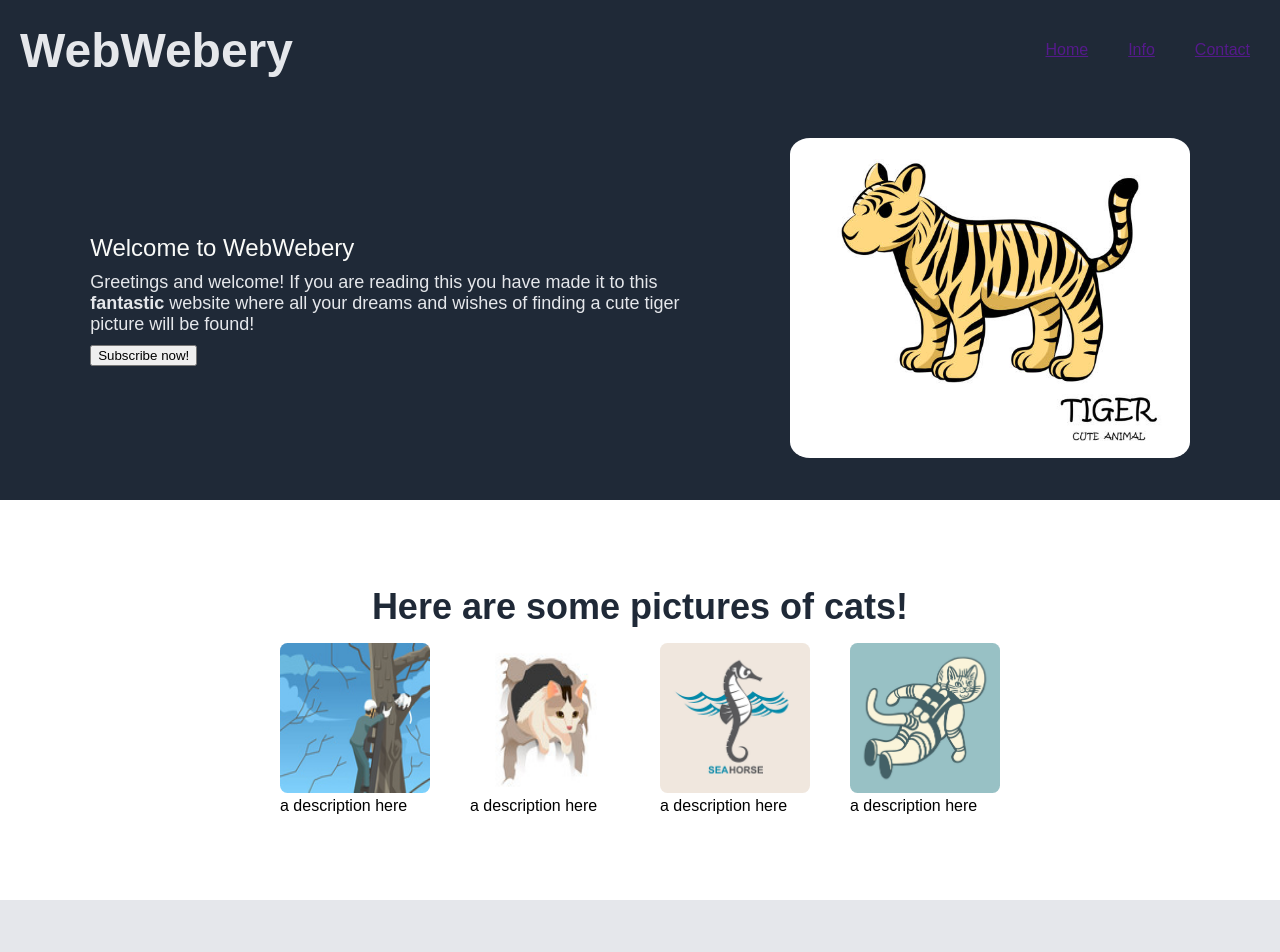
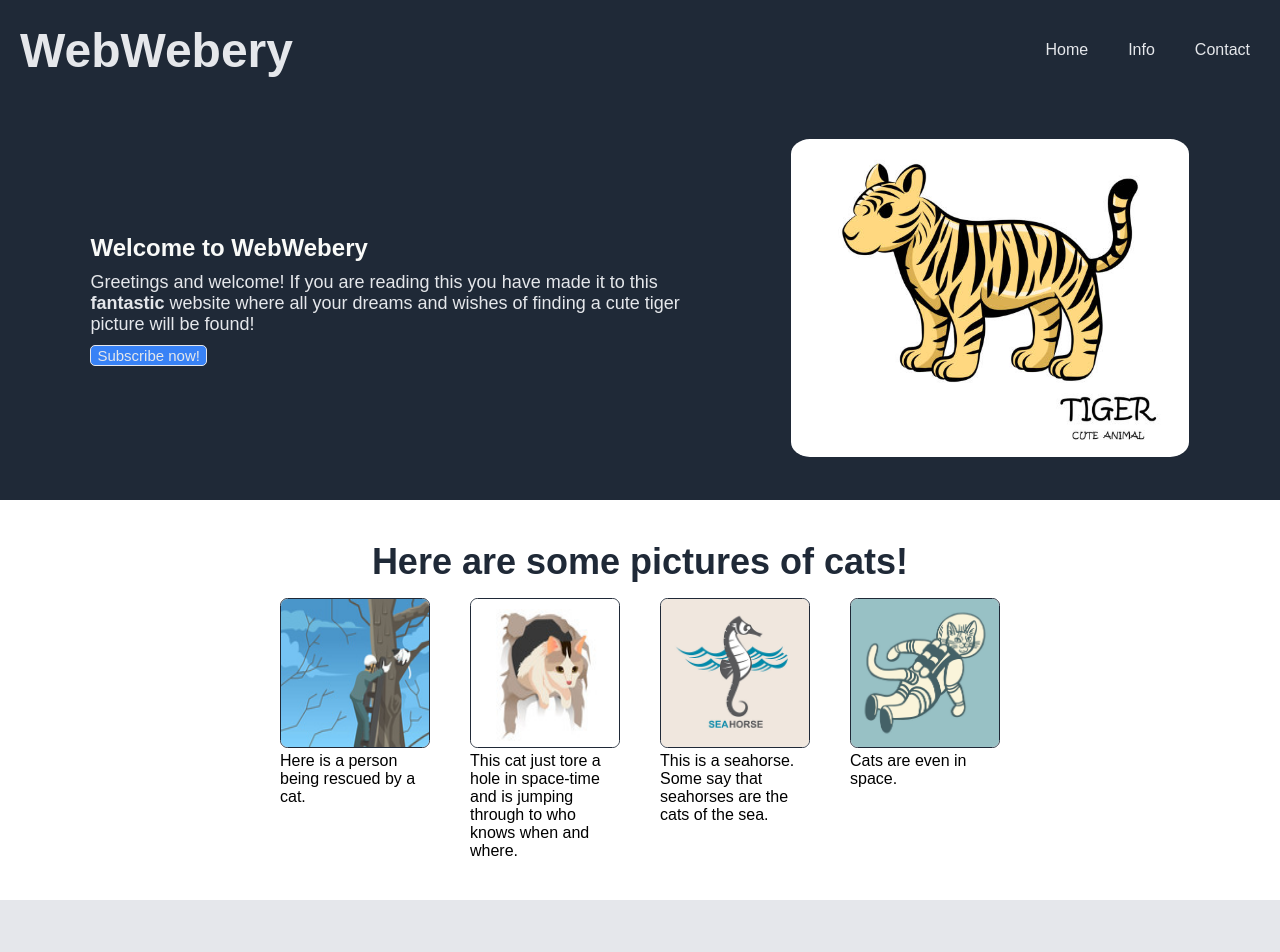
Before and after one commit to DaleBE/odinLandingpage, a plain HTML site: page index.html in a window 1280 px wide. Shown: the top 952 px of the page. Drawn offline with Linux system fonts and the light colour scheme.

Commit message:
working on some of the styling details

```diff
--- a/index.html
+++ b/index.html
@@ -11,9 +11,9 @@
     <header class="head">
         <div class="headLogo">WebWebery</div>
         <div class="headLinks">
-            <ul class="links"><a href="">Home</a></ul>
-            <ul class="links"><a href="">Info</a></ul>
-            <ul class="links"><a href="">Contact</a></ul>
+            <ul><a class="links" href="">Home</a></ul>
+            <ul><a class="links" href="">Info</a></ul>
+            <ul><a class="links" href="">Contact</a></ul>
         </div>
     </header>
     <main class="mainBox">
@@ -22,7 +22,7 @@
                 <div class="mainTitle">Welcome to WebWebery</div>
                 <div class="greeting">Greetings and welcome! If you are reading this you have made it to this <strong>fantastic</strong> website where
                 all your dreams and wishes of finding a cute tiger picture will be found!</div>
-                <div class="button"><button>Subscribe now!</button></div>
+                <div><button class="button1">Subscribe now!</button></div>
             </div>
             <div><img class="infoImg" src="./images/cuteTiger.jpg.jpeg" alt="this is a photo"></div>
         </div>
@@ -31,19 +31,19 @@
             <div class="pictCells">
                 <div>
                     <div><img class="cellImg" src="./images/rescueCat.jpg" alt="photo"></div>
-                    <div class="cellDesc">a description here</div>
+                    <div class="cellDesc">Here is a person being rescued by a cat.</div>
                 </div>
                 <div>
                     <div><img class="cellImg" src="./images/holeCat.jpg" alt="photo"></div>
-                    <div class="cellDesc">a description here</div>
+                    <div class="cellDesc">This cat just tore a hole in space-time and is jumping through to who knows when and where.</div>
                 </div>
                 <div>
                     <div><img class="cellImg" src="./images/seahorse.jpg.jpeg" alt="photo"></div>
-                    <div class="cellDesc">a description here</div>
+                    <div class="cellDesc">This is a seahorse. Some say that seahorses are the cats of the sea.</div>
                 </div>
                 <div>
                     <div><img class="cellImg" src="./images/backCat.jpg" alt="photo"></div>
-                    <div class="cellDesc">a description here</div>
+                    <div class="cellDesc">Cats are even in space.</div>
                 </div>
             </div>
         </div>
@@ -52,12 +52,12 @@
             <div class="quoteAuth">Lord Thomas Whiteboot of London</div>
         </div>
         <div class="section4">
-            <div class="buttText">Here is some text</div>
-            <div class="button2"><button>Subscribe Again!</button></div>
+            <div class="butt2Text">If you would like to have more wonderful cat pictures sent to you go ahead and hit this handy subscribe button! </div>
+            <div><button class="button2">Subscribe Again!</button></div>
         </div>
     </main>
     <footer class="foot">
-        <div class="footBox">This is the footer</div>
+        <div class="footBox">This wonderful page is brought to you by Dale and The Odin Project </div>
     </footer>
 </body>
 </html>
--- a/style.css
+++ b/style.css
@@ -10,12 +10,8 @@ body {
     margin: 0px;
 }
 
-a {
-
-}
-
-.button {
-
+img {
+    border: 1px solid #1F2937;
 }
 
 .head {
@@ -38,6 +34,11 @@ a {
 .headLinks{
     display: flex;
     margin-right: 30px;
+}
+
+.links {
+    color: #E5E7EB;
+    text-decoration: none;
 }
 
 .mainBox {
@@ -63,7 +64,7 @@ a {
 
 .mainTitle {
     font-size: 24px;
-    font-weight: normal;
+    font-weight: bold;
     color: #F9FAF8;
 }
 
@@ -71,6 +72,19 @@ a {
     font-size: 18px;
     color: #E5E7EB;
     flex-wrap: wrap;
+}
+
+.button1 {
+    background-color: #3882F6;
+    color: #E5E7EB;
+    border: 1px solid #E5E7EB;
+    font-size: 15px;
+    border-radius: 5px;
+}
+
+.button1:hover {
+    background-color: #E5E7EB;
+    color: #3882F6;
 }
 
 .infoImg {
@@ -106,7 +120,8 @@ a {
 }
 
 .cellDesc {
-
+    width: 150px;
+    flex-wrap: wrap;
 }
 
 .section3 {
@@ -134,21 +149,31 @@ a {
     display: flex;
     justify-content: center;
     align-items: center;
+    gap: 10px;
     border-radius: 5px;
     background-color: #3882F6;
-    height: 175px;
+    color: #E5E7EB;
+    height: 150px;
     margin: 80px 120px;
 }
 
-.buttText {
+.button2 {
+    background-color: #3882F6;
+    color: #E5E7EB;
+    border: 1px solid #E5E7EB;
+    font-size: 15px;
+    border-radius: 5px;
 }
 
-.button2 {
+.button2:hover {
+    background-color: #E5E7EB;
+    color: #3882F6;
 }
 
 .foot {
     display: flex;
     justify-content: center;
+    align-items: center;
     height: 60px;
     background-color: #1F2937;
     color: white;
```
